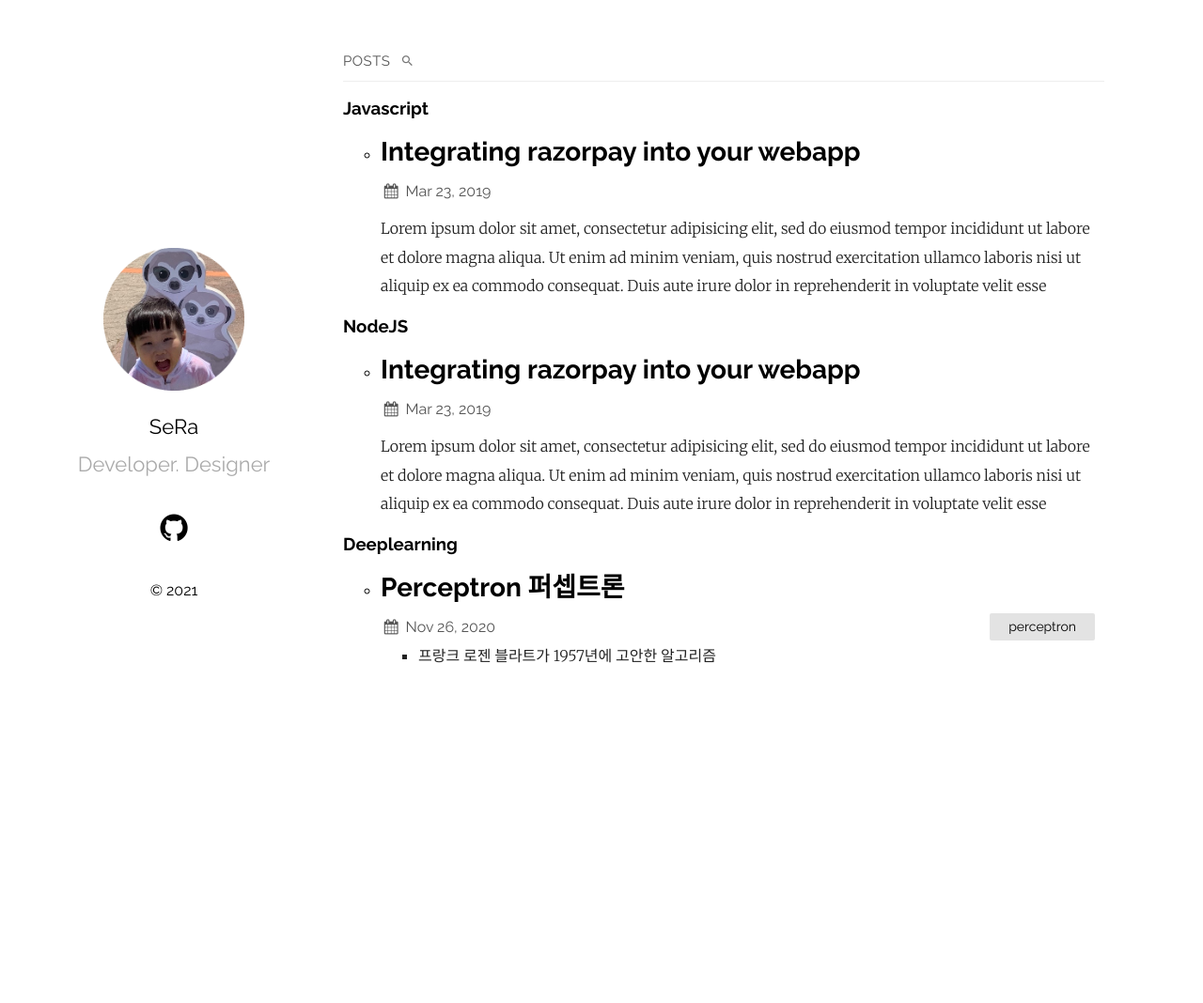
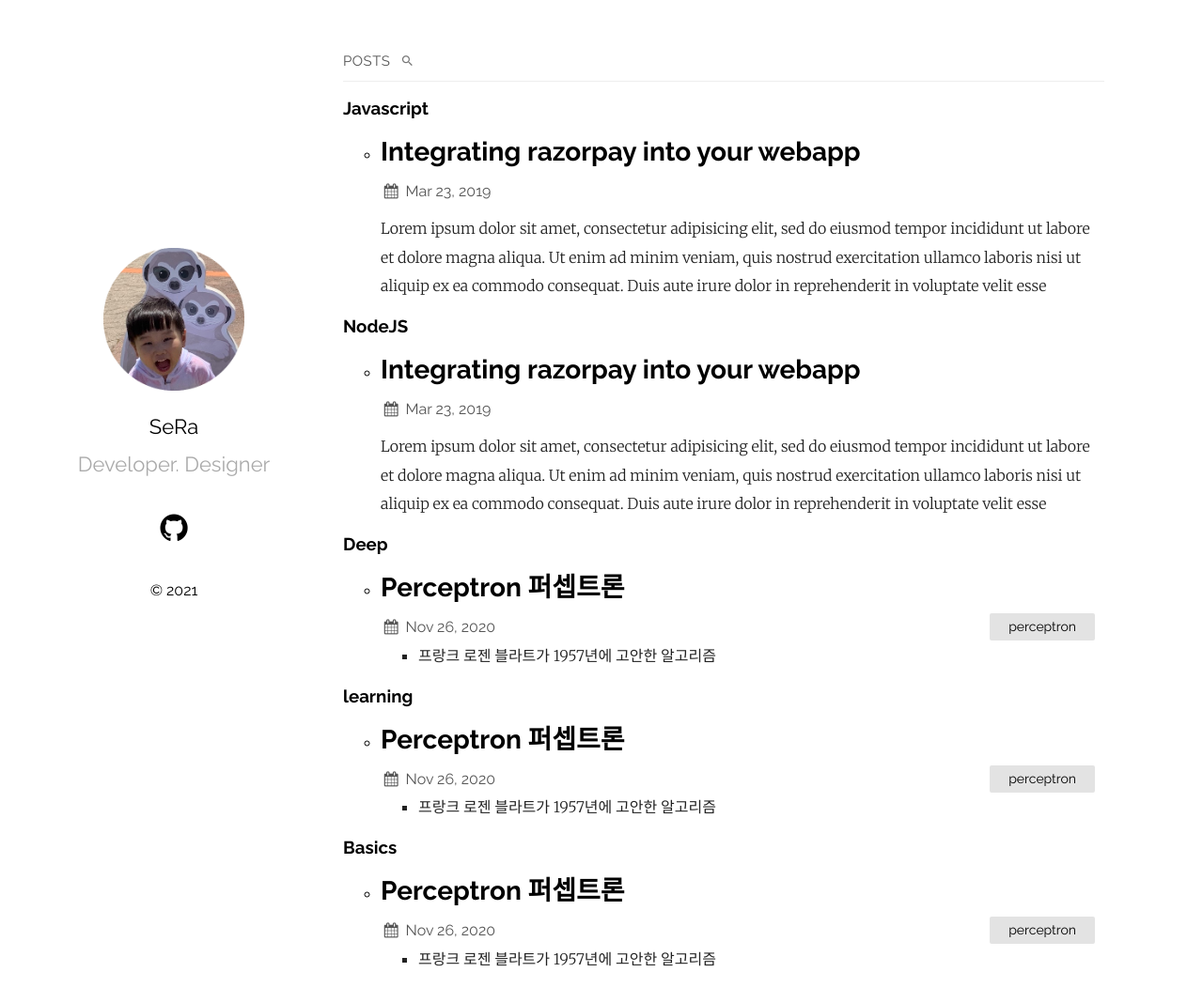
Before and after one commit to csdongju/csdongju.github.io, a Jekyll site: the page built from index.md, in a window 1280 px wide and 1081 px high. Shown: the top 1068 px of the window at 94% size. Built offline with Jekyll 4.4.1, drawn with Linux system fonts in a browser that asks for light colours.

```diff
--- a/_posts/ai/2020-11-27-perceptron.markdown
+++ b/_posts/ai/2020-11-27-perceptron.markdown
@@ -2,7 +2,7 @@
 layout: post
 title:  "Perceptron 퍼셉트론"
 date:   2020-11-27 00:00:00 +0530
-categories: Deeplearning
+categories: Deep learning Basics
 tags: perceptron
 ---
 - 프랑크 로젠 블라트가 1957년에 고안한 알고리즘
```
Also changed, not shown: 2 other files.
